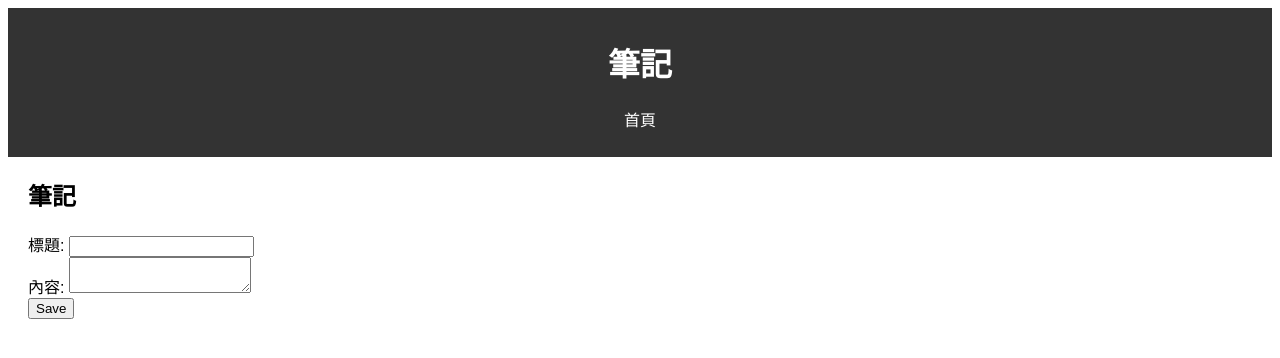
After one commit to Octdecimal/db_project, a PHP site: page /note.php in a window 1280 px wide. The commit adds this page. Shown: the top 358 px of the page. Run offline with PHP 8.4, Linux system fonts and the light colour scheme.

```diff
--- a/index.php
+++ b/index.php
@@ -46,8 +46,8 @@ $conn->close();
         </nav>
     </header>
     <main>
+        <div id="info">將游標移到地圖上的標記點以查看詳細資訊</div>
         <div id="map"></div>
-        <div id="info">將游標移到地圖上的標記點以查看詳細資訊</div>
 
         <script src="https://unpkg.com/leaflet@1.7.1/dist/leaflet.js"></script>
         <script>
--- /dev/null
+++ b/note.php
@@ -0,0 +1,33 @@
+<?php
+include 'db.php';
+
+?>
+<!DOCTYPE html>
+<html lang="en">
+<head>
+    <meta charset="UTF-8">
+    <meta name="viewport" content="width=device-width, initial-scale=1.0">
+    <title>筆記</title>
+    <link rel="stylesheet" href="styles.css">
+</head>
+<body>
+    <header>
+        <h1>筆記</h1>
+        <nav>
+            <ul>
+                <li><a href="index.php">首頁</a></li>
+            </ul>
+        </nav>
+    </header>
+    <main>
+        <h2>筆記</h2>
+        <form action="note_process.php" method="POST">
+            <label for="title">標題:</label>
+            <input type="text" id="title" name="title" required><br>
+            <label for="content">內容:</label>
+            <textarea id="content" name="content" required></textarea><br>
+            <input type="submit" value="Save">
+        </form>
+    </main>
+</body>
+</html>
--- a/register_process.php
+++ b/register_process.php
@@ -33,7 +33,7 @@ if ($result_check->num_rows > 0) {
     echo "此电子邮件已被注册。请使用其他电子邮件。";
 } else {
     // 插入新用户信息
-    $sql = "INSERT INTO user (User_first_name, User_last_name, User_gender, User_email, User_birthday, User_passwd, User_permission)
+    $sql = "INSERT INTO user (User_first_name, User_last_name, User_sex, User_email, User_birthday, User_passwd, User_permission)
             VALUES (?, ?, ?, ?, ?, ?, ?)";
     $stmt = $conn->prepare($sql);
 
```
